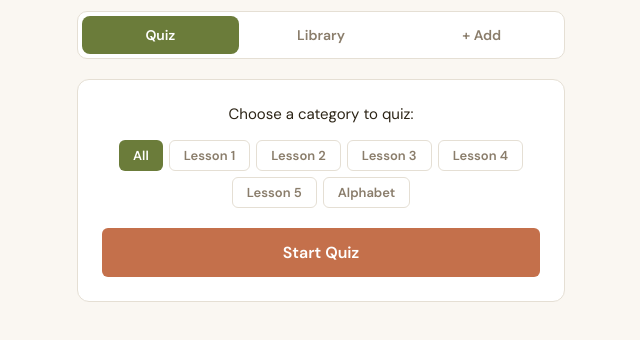
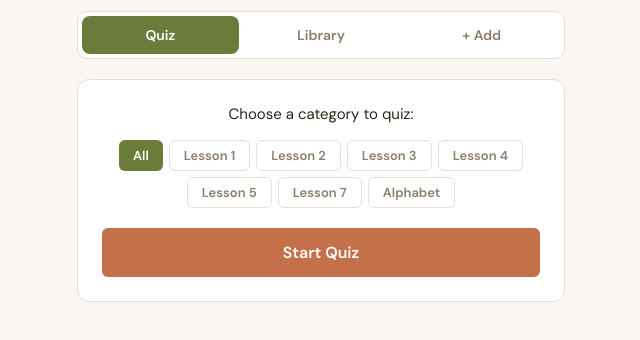
Before and after one commit to gracewhiteguan/hayeren, a plain HTML site: page index.html in a window 1280 px wide. Shown: the part 82-422 px from the top of the page, without its empty margins (319-959 px from the left). Drawn offline with Linux system fonts and the light colour scheme.

Commit message:
Add files via upload

```diff
--- a/index.html
+++ b/index.html
@@ -64,7 +64,7 @@ details summary { cursor: pointer; font-size: 13px; font-weight: 600; color: var
 // ─── Data ──────────────────────────────────────────────────────────
 const DB_KEY = "hayeren-quiz-data";
 const SEED_DATA = {
-  categories: ["Lesson 1", "Lesson 2", "Lesson 3", "Lesson 4", "Lesson 5", "Alphabet"],
+  categories: ["Lesson 1", "Lesson 2", "Lesson 3", "Lesson 4", "Lesson 5", "Lesson 7", "Alphabet"],
   entries: [
     {"id":"seed001","english":"Hello (formal / plural)","armenian":"\u0532\u0561\u0580\u0587 \u0541\u0565\u0566","pronunciation":"barev dzez","category":"Lesson 1","audio":null},
     {"id":"seed001b","english":"Hi (informal)","armenian":"\u0532\u0561\u0580\u0587","pronunciation":"barev","category":"Lesson 1","audio":null},
@@ -196,6 +196,25 @@ const SEED_DATA = {
     {"id":"L5010", "english":"Women (plural)", "armenian":"Կանայք", "pronunciation":"kanaik (exception — never takes article)", "category":"Lesson 5", "audio":null},
     {"id":"L5011", "english":"People (plural)", "armenian":"Մարդիկ", "pronunciation":"martik (exception — never takes article)", "category":"Lesson 5", "audio":null},
     {"id":"L5012", "english":"Men (plural)", "armenian":"Տղամարդիկ", "pronunciation":"tghamartik (exception — never takes article)", "category":"Lesson 5", "audio":null},
+    {"id":"L7001", "english":"Airport (ot = air, nav = boat/ship)", "armenian":"Օդանավակայան", "pronunciation":"otanavakayan", "category":"Lesson 7", "audio":null},
+    {"id":"L7002", "english":"Restaurant", "armenian":"Ռեստորան", "pronunciation":"r’est’oran", "category":"Lesson 7", "audio":null},
+    {"id":"L7003", "english":"Embassy (desp’an = ambassador)", "armenian":"Դեսպանատուն", "pronunciation":"desp’anat’un", "category":"Lesson 7", "audio":null},
+    {"id":"L7004", "english":"Pharmacy (degh = medicine)", "armenian":"Դեղատուն", "pronunciation":"deghat’un", "category":"Lesson 7", "audio":null},
+    {"id":"L7005", "english":"Hospital (hivand = sick)", "armenian":"Հիվանդանոց", "pronunciation":"hivandanots", "category":"Lesson 7", "audio":null},
+    {"id":"L7006", "english":"Church", "armenian":"Եկեղեցի", "pronunciation":"yekeghetsi", "category":"Lesson 7", "audio":null},
+    {"id":"L7007", "english":"Market", "armenian":"Շուկա", "pronunciation":"shuka", "category":"Lesson 7", "audio":null},
+    {"id":"L7008", "english":"Theatre", "armenian":"Թատրոն", "pronunciation":"tat’ron", "category":"Lesson 7", "audio":null},
+    {"id":"L7009", "english":"Bag / Purse", "armenian":"Պայուսակ", "pronunciation":"p’ayusak", "category":"Lesson 7", "audio":null},
+    {"id":"L7010", "english":"School", "armenian":"Դպրոց", "pronunciation":"dep’rots", "category":"Lesson 7", "audio":null},
+    {"id":"L7011", "english":"Square (public facility)", "armenian":"Հրապարակ", "pronunciation":"horap’arak", "category":"Lesson 7", "audio":null},
+    {"id":"L7012", "english":"Cinema / Movie theater (kino+tat’ron)", "armenian":"Կինոթատրոն", "pronunciation":"kinotat’ron", "category":"Lesson 7", "audio":null},
+    {"id":"L7013", "english":"Museum", "armenian":"Թանգարան", "pronunciation":"tangaran", "category":"Lesson 7", "audio":null},
+    {"id":"L7014", "english":"Taxi", "armenian":"Տաքսի", "pronunciation":"t’aqsi", "category":"Lesson 7", "audio":null},
+    {"id":"L7015", "english":"Bus (short: bous)", "armenian":"Ավտոբուս", "pronunciation":"avt’obus (short: bous)", "category":"Lesson 7", "audio":null},
+    {"id":"L7016", "english":"Airplane", "armenian":"Ինքնաթիռ", "pronunciation":"inqnatir’", "category":"Lesson 7", "audio":null},
+    {"id":"L7017", "english":"Metro", "armenian":"Մետրո", "pronunciation":"met’ro", "category":"Lesson 7", "audio":null},
+    {"id":"L7018", "english":"Car", "armenian":"Մեքենա", "pronunciation":"meqena", "category":"Lesson 7", "audio":null},
+    {"id":"L7019", "english":"Film / Movie", "armenian":"Ֆիլm", "pronunciation":"film", "category":"Lesson 7", "audio":null},
     {"id":"AL001", "english":"Ա ա — first letter", "armenian":"Ա ա", "pronunciation":"ah", "category":"Alphabet", "audio":null},
     {"id":"AL002", "english":"Բ բ — second letter", "armenian":"Բ բ", "pronunciation":"buh", "category":"Alphabet", "audio":null},
     {"id":"AL003", "english":"Գ գ — third letter — note:գ (guh) easily confused with զ (zuh)", "armenian":"Գ գ", "pronunciation":"guh", "category":"Alphabet", "audio":null},
@@ -215,12 +234,15 @@ function loadData() {
     const raw = localStorage.getItem(DB_KEY);
     if (raw) {
       const d = JSON.parse(raw);
+      // One-time cleanup: remove old full alphabet entries (alpha001-alpha039)
+      const before = d.entries.length;
+      d.entries = d.entries.filter(e => !e.id.match(/^alpha\d+$/));
       // Merge any new seed entries
       const ids = new Set(d.entries.map(e => e.id));
       const added = SEED_DATA.entries.filter(e => !ids.has(e.id));
-      if (added.length) {
+      if (added.length || d.entries.length < before) {
         d.entries.push(...added);
-        d.categories = [...new Set([...d.categories, ...SEED_DATA.categories])];
+        d.categories = [...new Set([...SEED_DATA.categories, ...d.categories.filter(c => !['Greetings','Farewells','Useful Words','Pronunciation Rules','Family'].includes(c))])];
         localStorage.setItem(DB_KEY, JSON.stringify(d));
       }
       return d;
--- a/sw.js
+++ b/sw.js
@@ -1,4 +1,4 @@
-const CACHE_NAME = 'hayeren-v5';
+const CACHE_NAME = 'hayeren-v7';
 const ASSETS = [
   './',
   './index.html',
```
